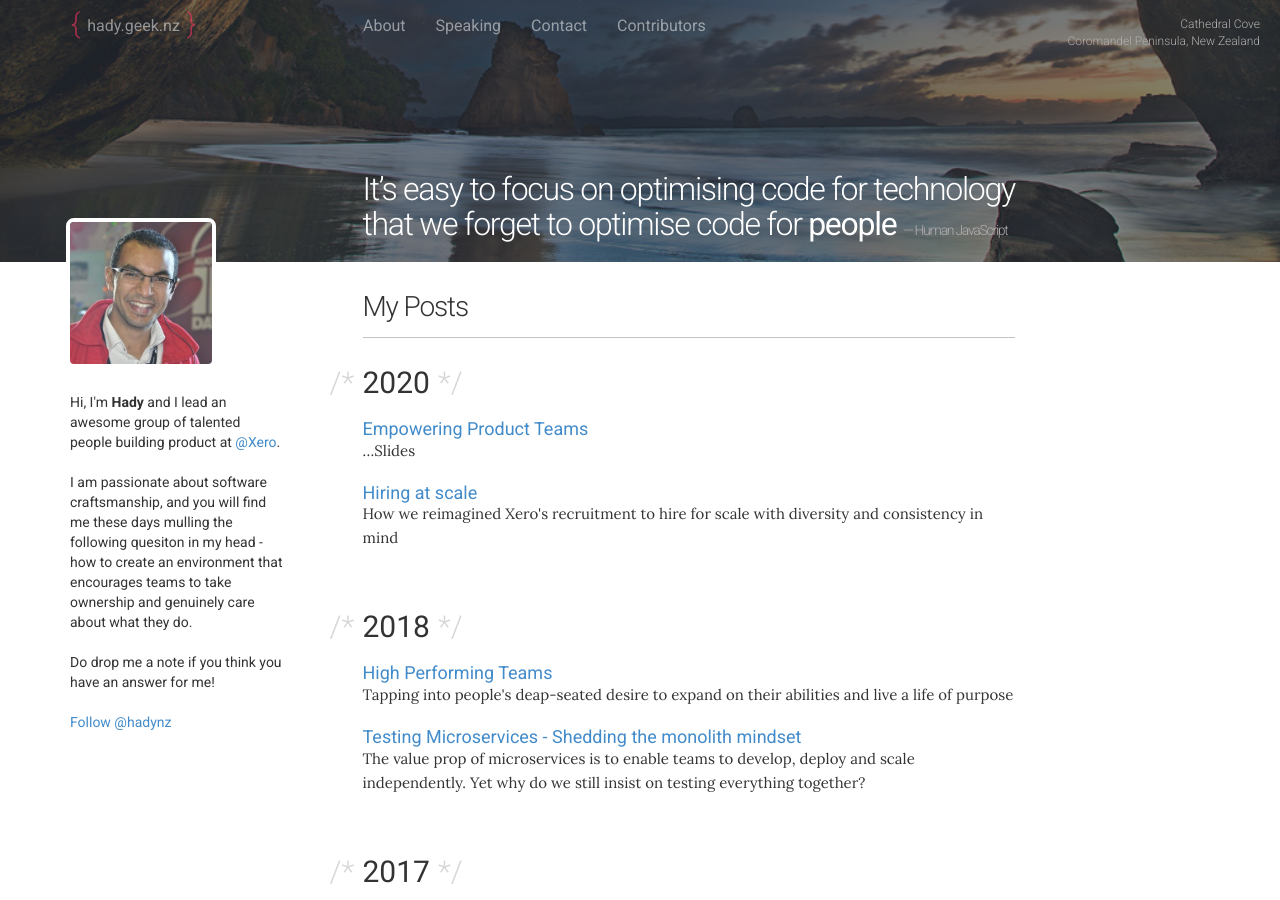
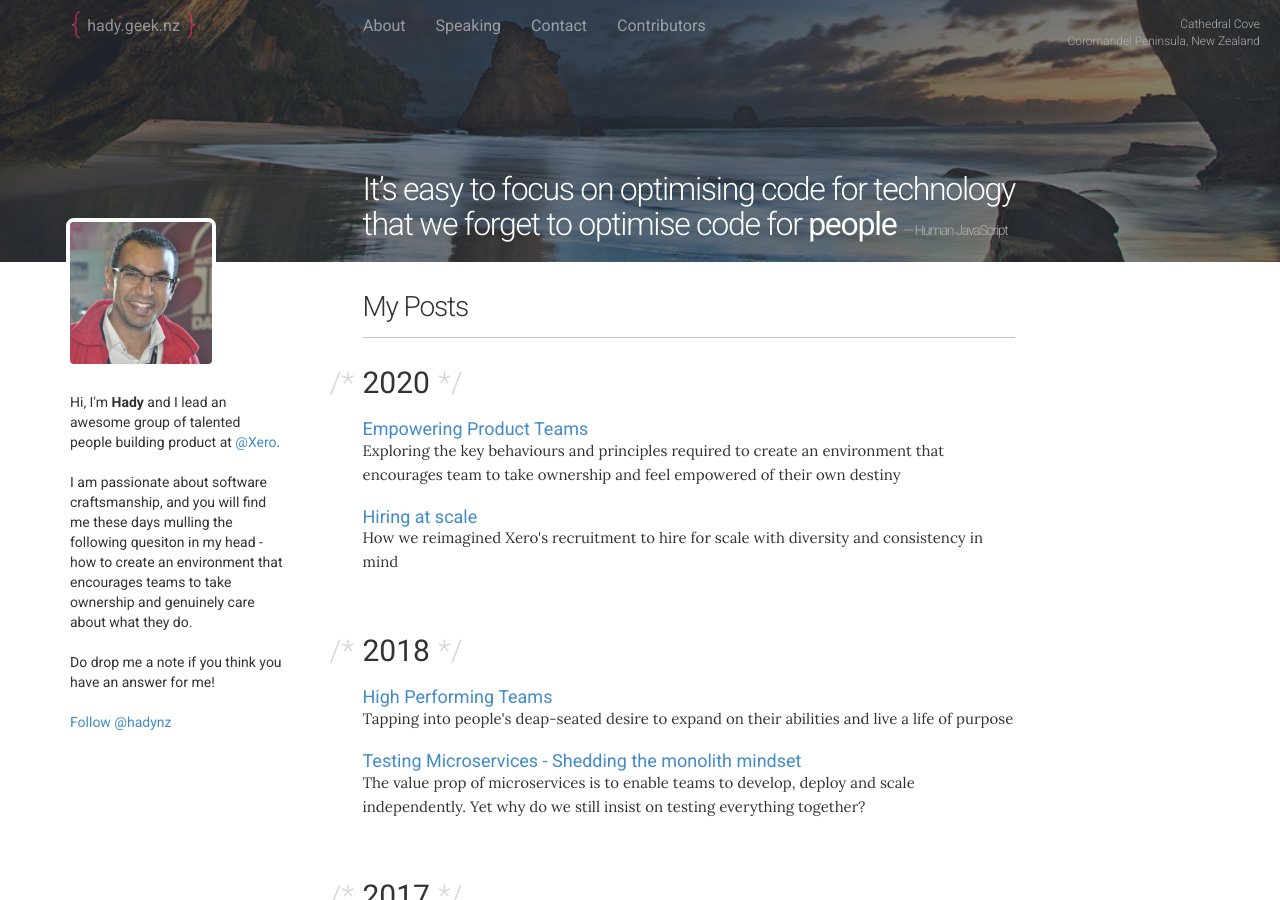
Before and after one commit to hadynz/hadynz.github.io, a Jekyll site: the page built from _pages/home.md, in a window 1280 px wide and 900 px high. Built offline with Jekyll 4.4.1, drawn with Linux system fonts in a browser that asks for light colours; comment, search, counter and statistics services are not loaded; some of the changed lines change nothing that is shown.

Commit message:
Update 2020-02-26-empowering-product-teams.md

```diff
--- a/_posts/speaking/2020-02-26-empowering-product-teams.md
+++ b/_posts/speaking/2020-02-26-empowering-product-teams.md
@@ -1,7 +1,7 @@
 ---
 layout: posts
 title: Empowering Product Teams
-description:
+description: Exploring the key behaviours and principles required to create an environment that encourages team to take ownership and feel empowered of their own destiny
 keywords: "empower, customer centric, ownership, purpose, mastery, autonomy, alignment"
 date: 2020-02-26
 categories: ['speaking']
@@ -9,7 +9,18 @@ comments: true
 meta: true
 ---
 
-...
+When working in an organisation that is rapidly growing and developing, it is no longer possible for any
+one person to keep a handle on all the things that are taking place. The strategy becomes about setting
+a clear course of action for teams, with clear boundaries, and getting people to self organise within and
+empowered to deliver things as fast as possible.
+
+However, for empowered teams to flourish, certain foundations need to be in place for teams to be setup
+for success. It is our roles as leaders to guide teams and put in place these foundations along with
+creating an environment that grows the expected behaviours we are looking for. Only then do teams start
+taking ownership and feeling empowered to do their best work and deliver to their potential.
+
+In this talk, I shared openly some of the key things we put in place late 2019/20 to turn the ship around
+for a team that felt disempowered and lacked in clarity of purpose.
 
 ### Slides
 <iframe src="https://docs.google.com/presentation/d/15SzJA8mBpkOhvcOw7Ot6CF2s9nscMexeuM7nAP8kTgg/embed?start=false&loop=false&delayms=3000" frameborder="0" width="960" height="569" allowfullscreen="true" mozallowfullscreen="true" webkitallowfullscreen="true"></iframe>
```
